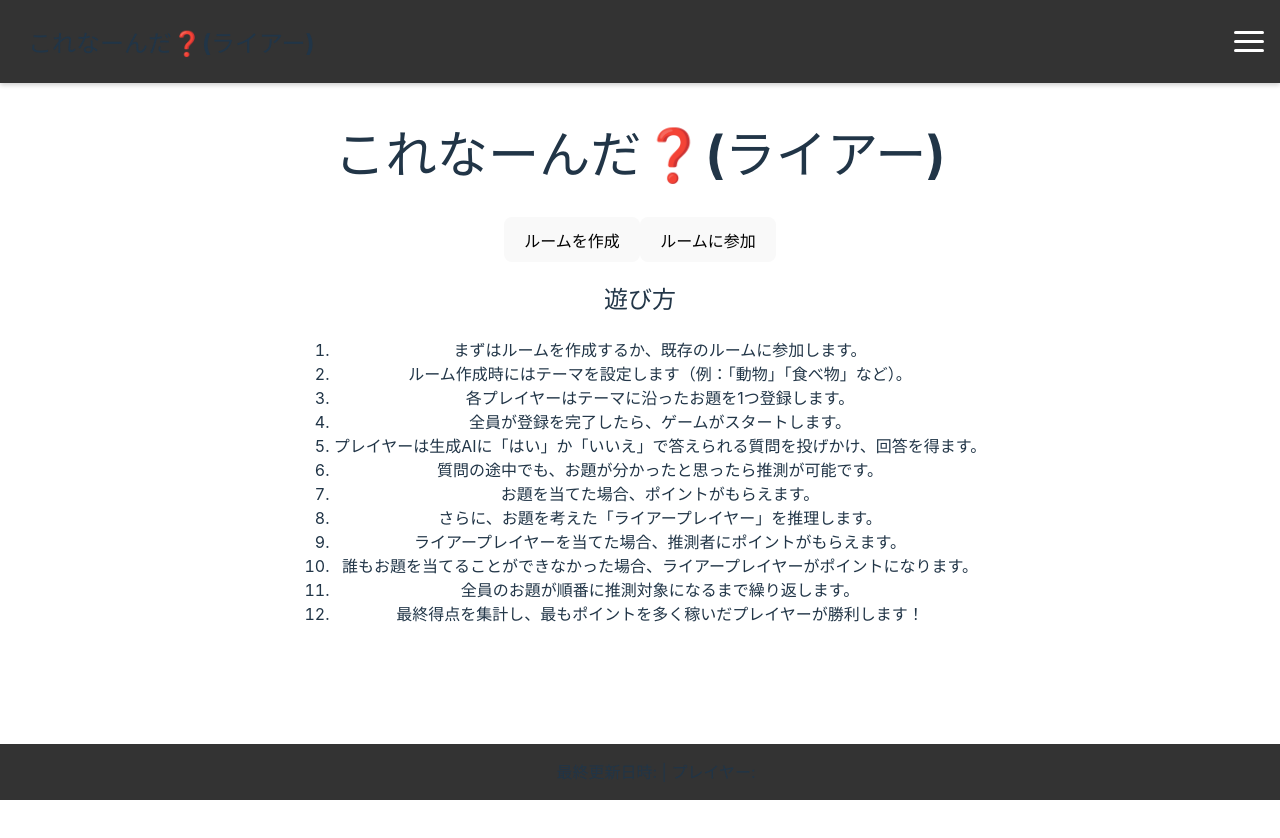
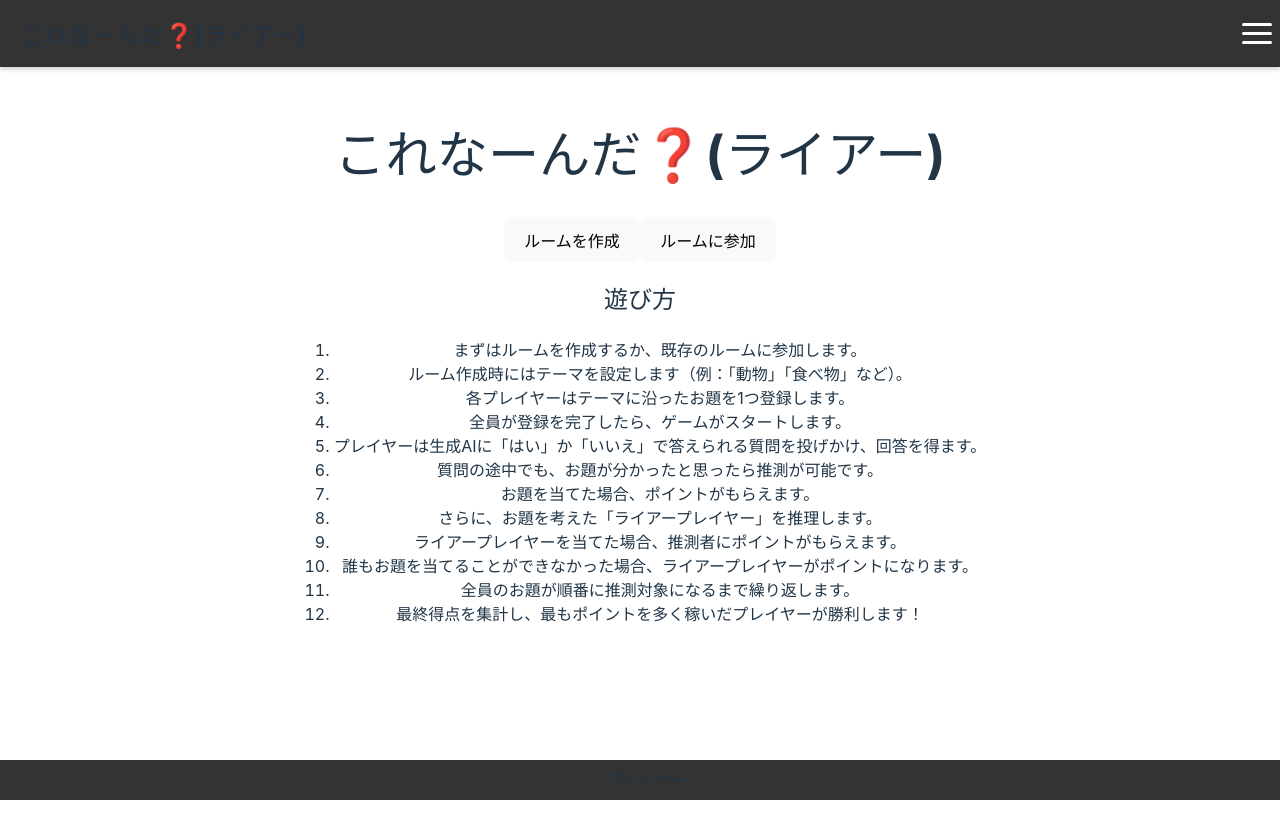
Before and after one commit to Freeesia/korenan, a React (Vite) app in the folder korenan.react.client/: page / in a window 1280 px wide. Shown: the top 838 px of the page. Built offline with nearby package versions, Linux system fonts and the light colour scheme; no server answers.

Commit message:
アプリのレイアウトを改善し、フッターを固定表示に変更しました。また、不要なスタイルを削除し、コンテンツエリアの構造を整理しました。

```diff
--- a/korenan.react.client/src/App.css
+++ b/korenan.react.client/src/App.css
@@ -3,6 +3,39 @@
   margin: 0 auto;
   padding: 2rem;
   text-align: center;
+  display: flex;
+  flex-direction: column;
+  min-height: 100vh;
+}
+
+.app-container {
+  display: flex;
+  flex-direction: column;
+  min-height: 100vh;
+  position: relative;
+  flex: 1;
+  justify-content: space-between;
+}
+
+/* メインコンテンツエリア - フッターの高さ分の余白を確保 */
+.app-content {
+  flex: 1;
+  padding-bottom: 60px;
+}
+
+/* フッター */
+footer {
+  background-color: #333;
+  position: fixed;
+  bottom: 0;
+  left: 0;
+  width: 100%;
+  padding: 0.5rem;
+  text-align: center;
+  z-index: 900;
+  display: flex;
+  align-items: center;
+  justify-content: center;
 }
 
 th,
@@ -26,7 +59,7 @@ td {
   display: flex;
   justify-content: space-between;
   align-items: center;
-  padding: 1rem;
+  padding: 0.5rem;
 }
 
 .app-title {
--- a/korenan.react.client/src/App.tsx
+++ b/korenan.react.client/src/App.tsx
@@ -58,7 +58,7 @@ function App() {
     }
 
     setLastFetchTime(new Date());
-  }, [stopFetchingScene, user]);
+  }, [stopFetchingScene]);
 
   const fetchUser = async () => {
     const response = await fetch("/api/me");
@@ -178,6 +178,7 @@ function App() {
                 </ul>
               </div>
             </nav>
+            <div className="app-content">
               <Routes>
                 <Route path="/" element={<Home />} />
                 <Route path="/debug" element={<Debug />} />
@@ -190,9 +191,10 @@ function App() {
                 <Route path="/CreateRoom" element={<CreateRoom />} />
                 <Route path="/JoinRoom" element={<JoinRoom />} />
               </Routes>
+            </div>
             <footer>
               <div>
-                最終更新日時: {lastFetchTime?.toLocaleTimeString()} | プレイヤー: {user?.name}
+                {scene && `最終更新: ${lastFetchTime?.toLocaleTimeString()} | `}プレイヤー: {user?.name}
                 {scene && ` (得点: ${points})`}
               </div>
             </footer>
--- a/korenan.react.client/src/index.css
+++ b/korenan.react.client/src/index.css
@@ -70,24 +70,6 @@ button:focus-visible {
   outline: 4px auto -webkit-focus-ring-color;
 }
 
-.app-container {
-  display: flex;
-  flex-direction: column;
-  flex: 1;
-  justify-content: space-between;
-}
-
-/* モバイル向けに調整（古いnavスタイルを削除） */
-footer {
-  background-color: #333;
-  padding: 1em;
-  text-align: center;
-  position: fixed;
-  width: 100%;
-  left: 0;
-  bottom: 0;
-}
-
 /* タッチデバイス向け最適化 */
 @media (hover: none) {
   a:hover,
```
Lines whose indentation alone changed are shown as unchanged.
